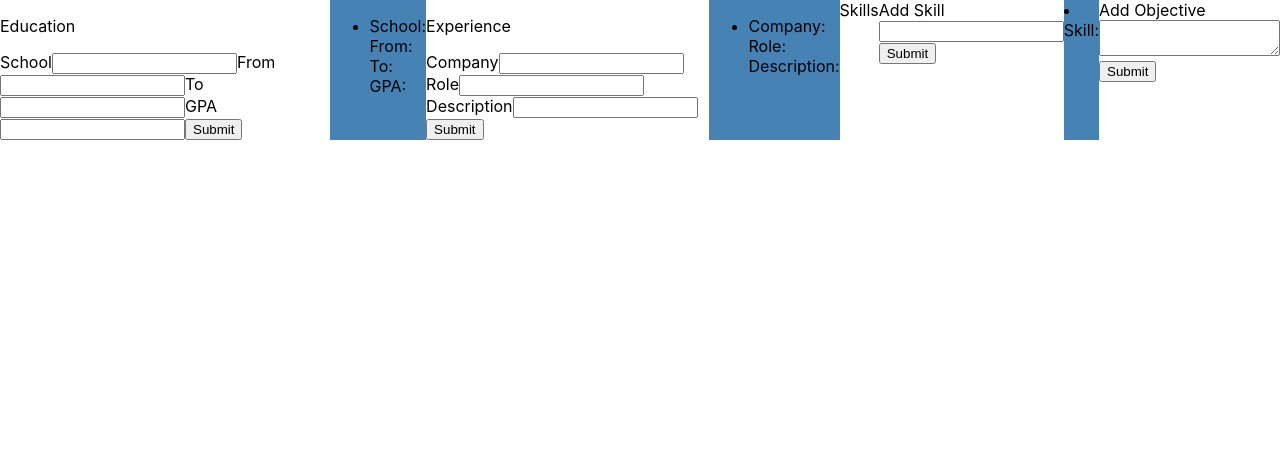
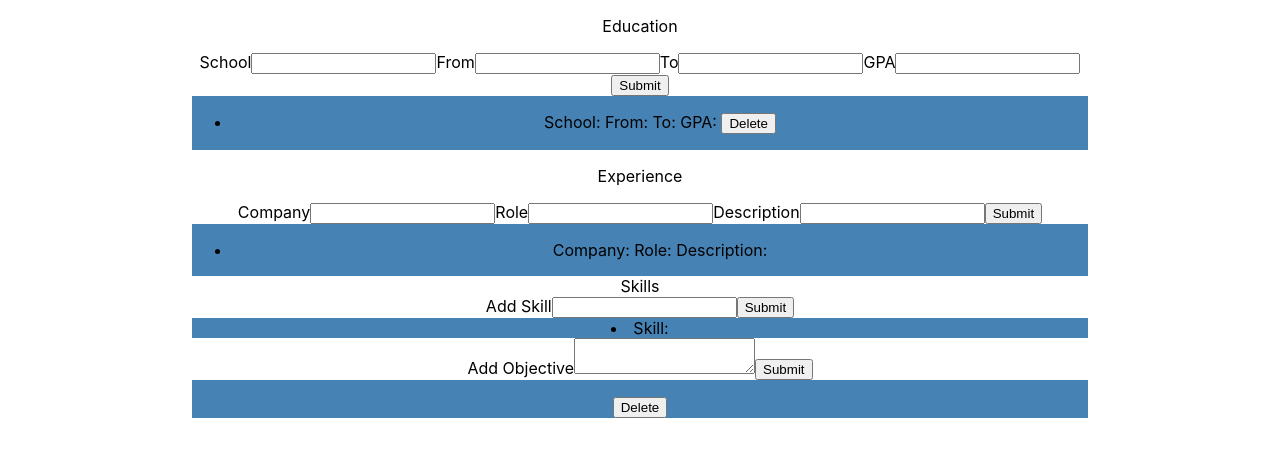
Before and after one commit to elijahisawesome/CV-app, a React (Create React App) app: page / in a window 1280 px wide. Shown: the top 456 px of the page. Built offline with nearby package versions, Linux system fonts and the light colour scheme.

Commit message:
implemented delete button, updated base-class

```diff
--- a/src/App.css
+++ b/src/App.css
@@ -3,7 +3,7 @@
   left: 100%;
 }
 .EducationBox{
-
+  order:5;
 }
 .EducationBox.Rendered{
   order:1;
@@ -13,6 +13,10 @@
 }
 .CV{
   display: flex;
+  flex-direction: column;
+  width: 70%;
+  text-align: center;
+  margin-left:15%;
 }
 .Controller{
   display: contents;
--- a/src/Components/Controllers/EducationController.js
+++ b/src/Components/Controllers/EducationController.js
@@ -35,7 +35,7 @@ class EducationBox extends Box{
             </form>
 
             <div className='Rendered'>
-                <EducationRender EdArray={defaultProp}/>
+                <EducationRender EdArray={defaultProp} deleter={this.removeElement}/>
             </div>
         </div>
         )
--- a/src/Components/Controllers/ObjectiveController.js
+++ b/src/Components/Controllers/ObjectiveController.js
@@ -21,7 +21,7 @@ class ObjectiveBox extends Box{
                 <button>Submit</button>
                 </form>
                 <div className='Rendered'>
-                    <ObjectiveRenderer propArray = {propArray[0]}/>
+                    <ObjectiveRenderer propArray = {propArray[0]} deleter={this.deleter}/>
                 </div>
             </div>
         )
--- a/src/Components/Renderers/Education.js
+++ b/src/Components/Renderers/Education.js
@@ -1,8 +1,15 @@
 function EducationBox(props){
     return(
         <ul>
-            {props.EdArray.map(val =>{
-                return(<li key={val.id}>{val.School + val.From + val.To + val.TotalGPA}</li>)})}
+            {props.EdArray.map((val, index) =>{
+                return  (<li key={val.id}>
+                            {val.School + val.From + val.To + val.TotalGPA}
+                            <button onClick={()=>{props.deleter(index)}}>Delete</button>
+                        </li>
+                        )
+                    }
+                )
+            }
         </ul>
     )
 
--- a/src/Components/Renderers/Objective.js
+++ b/src/Components/Renderers/Objective.js
@@ -3,6 +3,7 @@ function Objective(props){
     return(
         <div>
             <p>{props.propArray.Objective}</p>
+            <button onClick={()=>props.deleter(0)}>Delete</button>
         </div>
     )
 }
--- a/src/Components/protoBoxController.js
+++ b/src/Components/protoBoxController.js
@@ -13,6 +13,7 @@ class Box extends Component{
         }
         this.submitBox = this.submitBox.bind(this);
         this.updateHandler = this.updateHandler.bind(this);
+        this.removeElement = this.removeElement.bind(this);
 
     }
 
@@ -42,6 +43,13 @@ class Box extends Component{
             }
         }))
     }
+    removeElement(index){
+        let newArray = this.state.infoToBePassedArray;
+        newArray.splice(index, 1)
+        this.setState(prevState=>({
+            infoToBePassedArray: newArray
+        }))
+    }
 
 }
 
```
